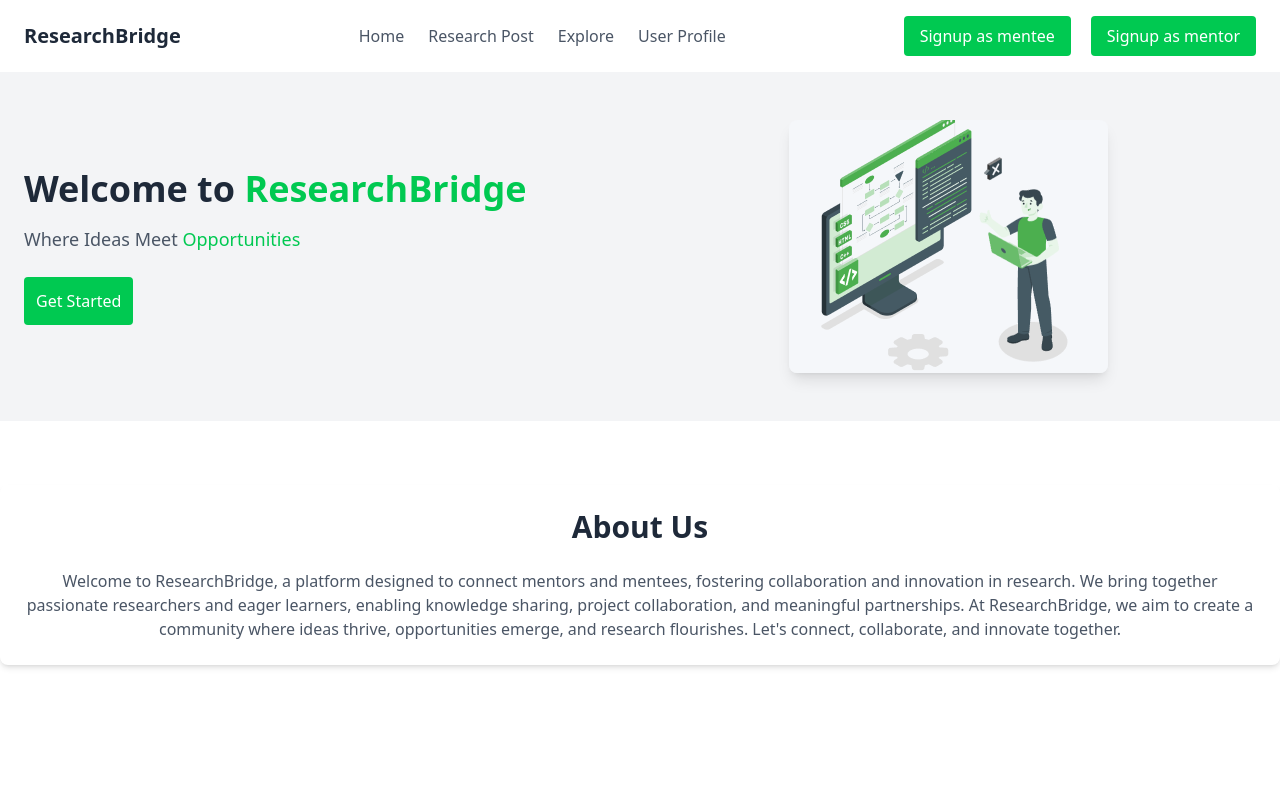
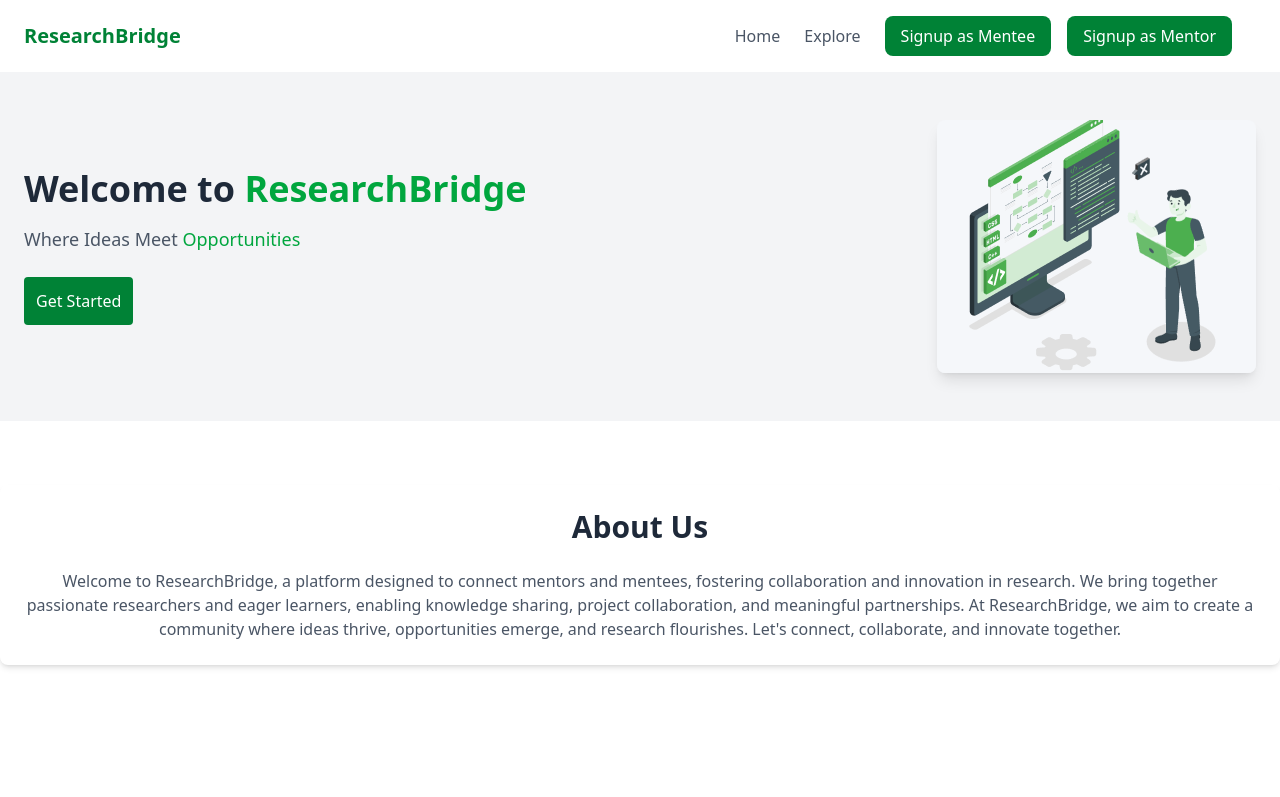
Before and after one commit to SoumyaU25/ResearchBridge, a React (Vite) app in the folder frontend/: page / in a window 1280 px wide. Shown: the top 797 px of the page. Built offline with nearby package versions, Linux system fonts and the light colour scheme.

Commit message:
frontend done

```diff
--- a/frontend/src/components/dashboard/mentorDashboard/AllPost.jsx
+++ b/frontend/src/components/dashboard/mentorDashboard/AllPost.jsx
@@ -1,4 +1,5 @@
 import { useState } from "react";
+import { Link } from 'react-router-dom';
 import { FaSearch } from "react-icons/fa";
 import { FiMoreVertical } from "react-icons/fi";
 import { FaRegCalendarAlt } from "react-icons/fa";
@@ -18,15 +19,19 @@ export default function Dashboard() {
     <div className="flex h-screen bg-gray-50">
       {/* Sidebar */}
       <aside className="w-1/5 bg-white p-6 shadow-md">
-        <h2 className="text-2xl font-bold text-green-600">Research Bridge</h2>
+      <Link to="/"><h2 className="text-2xl font-bold text-green-700">Research Bridge</h2></Link>
+
         <nav className="mt-8">
           <ul className="space-y-4">
             <li className="flex items-center space-x-2 text-gray-600 font-medium">
               <span>📄</span> <span>Profile</span>
             </li>
+            <Link to='/all-post'>
             <li className="flex items-center space-x-2 bg-gray-200 p-2 rounded-lg text-green-600 font-semibold">
-              <span>📝</span> <span>Posts</span>
+            <span>📝</span> <span>Posts</span>
             </li>
+            </Link>
+
             <li className="flex items-center space-x-2 text-gray-600 font-medium">
               <span>📩</span> <span>Applications</span>
             </li>
@@ -73,7 +78,7 @@ export default function Dashboard() {
 
         <div className="mt-6 flex justify-between items-center">
           <h3 className="text-lg text-gray-700 font-semibold">All Posts</h3>
-          <button className="bg-green-600 text-white px-4 py-2 rounded-md">Create Post</button>
+          <Link to="/create-post"><button className="bg-green-700 text-white px-4 py-2 rounded-md hover:bg-green-800">Create Post</button></Link>
         </div>
 
         <div className="mt-4 bg-white shadow-md rounded-lg">
--- a/frontend/src/components/dashboard/mentorDashboard/CreatePost.jsx
+++ b/frontend/src/components/dashboard/mentorDashboard/CreatePost.jsx
@@ -1,4 +1,5 @@
 import React, { useState } from "react";
+import { Link } from 'react-router-dom';
 import { FaUserCircle } from "react-icons/fa";
 import { FaRegCalendarAlt } from "react-icons/fa";
 import { AiOutlineCalendar } from "react-icons/ai";
@@ -11,15 +12,17 @@ const CreatePost = () => {
     <div className="flex h-screen bg-[#F9F5FF]">
       {/* Sidebar */}
       <aside className="w-1/5 bg-white p-6 shadow-md">
-        <h2 className="text-2xl font-bold text-green-600">Research Bridge</h2>
+      <Link to="/"><h2 className="text-2xl font-bold text-green-700">Research Bridge</h2></Link>
         <nav className="mt-8">
           <ul className="space-y-4">
             <li className="flex items-center space-x-2 text-gray-600 font-medium">
               <span>📄</span> <span>Profile</span>
             </li>
+            <Link to='/all-post'>
             <li className="flex items-center space-x-2 bg-gray-200 p-2 rounded-lg text-green-600 font-semibold">
-              <span>📝</span> <span>Posts</span>
+            <span>📝</span> <span>Posts</span>
             </li>
+            </Link>
             <li className="flex items-center space-x-2 text-gray-600 font-medium">
               <span>📩</span> <span>Applications</span>
             </li>
--- a/frontend/src/components/home/Home.jsx
+++ b/frontend/src/components/home/Home.jsx
@@ -23,24 +23,24 @@ const Home = () => {
       <div className="text-center md:text-left md:w-1/2 space-y-6">
 
         <h1 className="text-4xl font-bold text-gray-800 mb-4">
-           Welcome to <span className="text-green-500">ResearchBridge</span>
+           Welcome to <span className="text-green-600">ResearchBridge</span>
          </h1>
          <p className="text-lg text-gray-600 mb-6">
-          Where Ideas Meet <span className="text-green-500">Opportunities</span>
+          Where Ideas Meet <span className="text-green-600">Opportunities</span>
          </p>
          <Link to="/login">
-         <button className="bg-green-500 text-white px-3 py-3 rounded hover:bg-green-600">
+         <button className="bg-green-700 text-white px-3 py-3 rounded hover:bg-green-800">
            Get Started
          </button>
          </Link>
       </div>
 
       {/* Right Side: Image */}
-      <div className="mt-8 md:mt-0 md:w-1/2 flex justify-center">
+      <div className="mt-8 md:mt-0 md:w-1/2 flex justify-end">
         <img
           src="\src\assets\heroimg.png"
           alt="Hero"
-          className="rounded-lg shadow-lg"
+          className="rounded-lg shadow-lg w-full md:w-auto max-w-md"
         />
       </div>
     </div>
--- a/frontend/src/components/home/Navbarr.jsx
+++ b/frontend/src/components/home/Navbarr.jsx
@@ -1,25 +1,36 @@
-import React from 'react';
-import { Link } from "react-router-dom";
+
+
+import React, { useState } from "react";
+import { Link, useLocation } from "react-router-dom";
+import { FaBars, FaTimes } from "react-icons/fa";
 
 const Navbarr = () => {
+  const [isOpen, setIsOpen] = useState(false);
+
+  const location = useLocation(); // Get the current route
+
+  // Hide navbar for specific routes
+  const hideNavbarRoutes = ["/all-post", "/create-post"];
+  if (hideNavbarRoutes.includes(location.pathname)) {
+    return null; // Do not render navbar
+  }
+
   return (
     <nav className="bg-white shadow-lg">
       <div className="container mx-auto flex justify-between items-center py-4 px-6">
+
         {/* Logo */}
-        <div className="text-xl font-bold text-gray-800">
+        <div className="text-xl font-bold text-green-700">
           <Link to="/">ResearchBridge</Link>
         </div>
 
+        {/* Navigation & Buttons Container */}
+        <div className="flex items-center ml-auto space-x-6">
           {/* Navigation Links */}
-        <ul className="flex space-x-6">
+          <ul className="hidden md:flex space-x-6">
             <li>
               <Link to="/" className="text-gray-600 hover:text-green-600 cursor-pointer">
                 Home
-            </Link>
-          </li>
-          <li>
-            <Link to="/research-post" className="text-gray-600 hover:text-green-600 cursor-pointer">
-              Research Post
               </Link>
             </li>
             <li>
@@ -27,29 +38,50 @@ const Navbarr = () => {
                 Explore
               </Link>
             </li>
-          <li>
-            <Link to="/profile" className="text-gray-600 hover:text-green-600 cursor-pointer">
-              User Profile
-            </Link>
-          </li>
           </ul>
 
-        {/* Register Button */}
-        <div>
+          {/* Signup Buttons */}
+          <div className="hidden md:flex space-x-4">
             <Link to="/signupmentee">
-          <button className="bg-green-500 text-white px-4 py-2 rounded hover:bg-green-600 mr-5">
-            Signup as mentee
+              <button className="bg-green-700 text-white px-4 py-2 rounded-lg hover:bg-green-800">
+                Signup as Mentee
               </button>
             </Link>
             <Link to="/signup">
-          <button className="bg-green-500 text-white px-4 py-2 rounded hover:bg-green-600">
-            Signup as mentor
+              <button className="bg-green-700 text-white px-4 py-2 rounded-lg hover:bg-green-800">
+                Signup as Mentor
               </button>
             </Link>
-
           </div>
 
+          {/* Mobile Menu Button */}
+          <button className="md:hidden text-gray-700 text-2xl" onClick={() => setIsOpen(!isOpen)}>
+            {isOpen ? <FaTimes /> : <FaBars />}
+          </button>
         </div>
+      </div>
+
+      {/* Mobile Navigation Menu */}
+      {isOpen && (
+        <div className="md:hidden bg-white shadow-lg p-4 space-y-4 text-center">
+          <Link to="/" className="block text-gray-600 hover:text-green-600" onClick={() => setIsOpen(false)}>
+            Home
+          </Link>
+          <Link to="/explore" className="block text-gray-600 hover:text-green-600" onClick={() => setIsOpen(false)}>
+            Explore
+          </Link>
+          <Link to="/signupmentee">
+            <button className="w-full bg-green-700 text-white px-4 py-2 rounded-lg hover:bg-green-800">
+              Signup as Mentee
+            </button>
+          </Link>
+          <Link to="/signup">
+            <button className="w-full bg-green-700 text-white px-4 py-2 rounded-lg hover:bg-green-800">
+              Signup as Mentor
+            </button>
+          </Link>
+        </div>
+      )}
     </nav>
   );
 };
```
Lines whose indentation alone changed are shown as unchanged.
